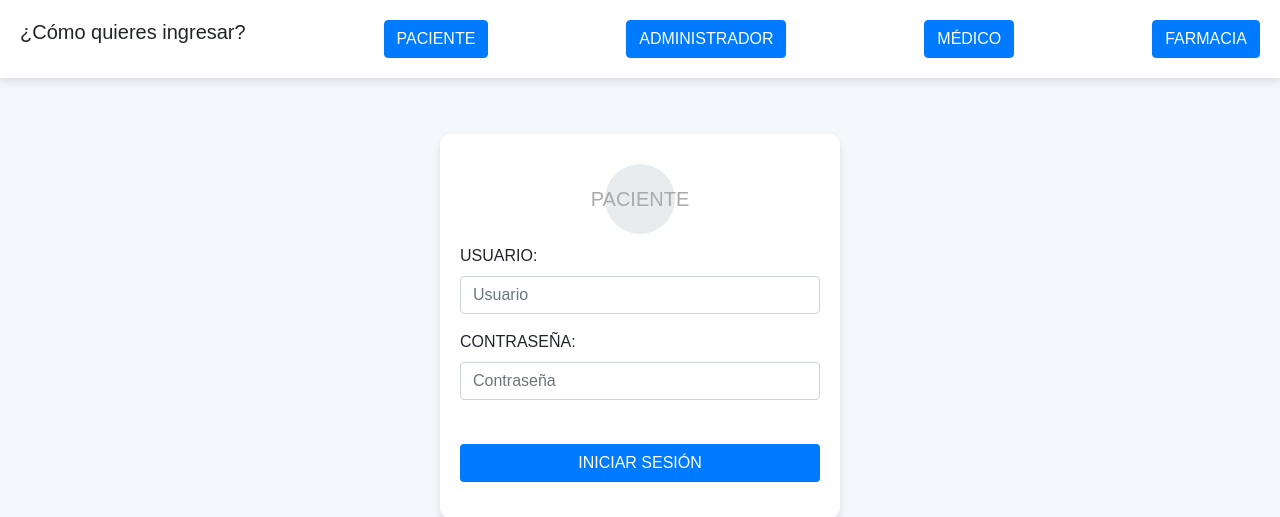
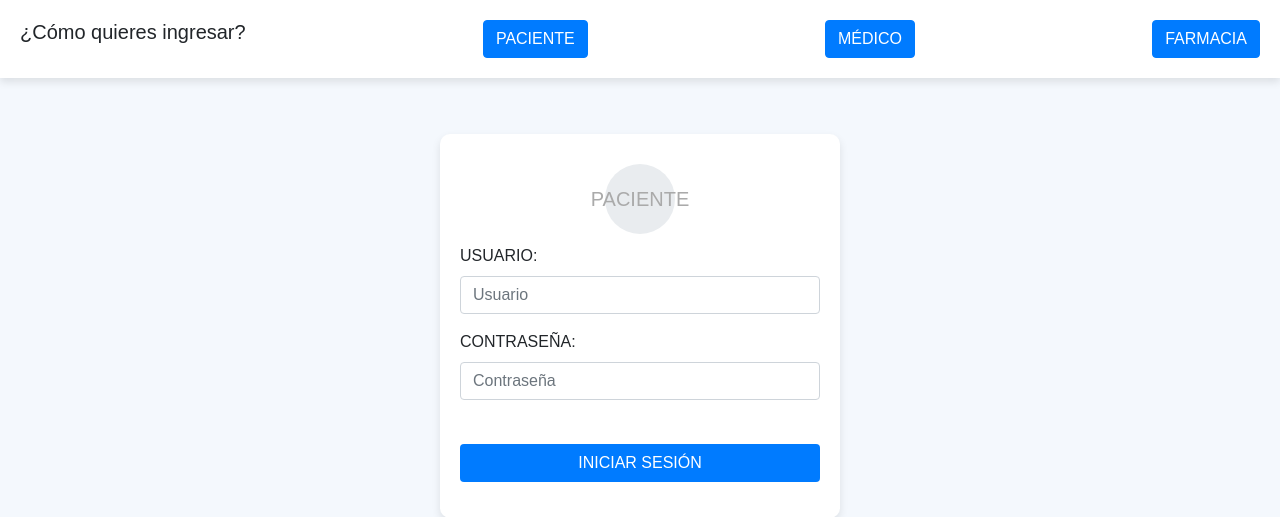
Before and after one commit to JperezRi03/ProyectoDeG, a Flask app: page / in a window 1280 px wide. Shown: the top 517 px of the page. Run offline with Flask 3, Linux system fonts and the light colour scheme; some libraries are stand-ins or nearby versions.

```diff
--- a/templates/indexAdministrador.html
+++ b/templates/indexAdministrador.html
@@ -11,7 +11,7 @@
     <div class="header-buttons">
         <h5>¿Cómo quieres ingresar?</h5>
         <a class="btn btn-primary" href="{{ url_for('paciente_index') }}">PACIENTE</a>
-        <a class="btn btn-primary" href="{{ url_for('administrador_index') }}">ADMINISTRADOR</a>
+
         <a class="btn btn-primary" href="{{ url_for('medico_index') }}">MÉDICO</a>
         <a class="btn btn-primary" href="{{ url_for('farmacia_index') }}">FARMACIA</a>
     </div>
--- a/templates/indexFarmacia.html
+++ b/templates/indexFarmacia.html
@@ -11,7 +11,7 @@
     <div class="header-buttons">
         <h5>¿Cómo quieres ingresar?</h5>
         <a class="btn btn-primary" href="{{ url_for('paciente_index') }}">PACIENTE</a>
-        <a class="btn btn-primary" href="{{ url_for('administrador_index') }}">ADMINISTRADOR</a>
+
         <a class="btn btn-primary" href="{{ url_for('medico_index') }}">MÉDICO</a>
         <a class="btn btn-primary" href="{{ url_for('farmacia_index') }}">FARMACIA</a>
     </div>
--- a/templates/indexMédico.html
+++ b/templates/indexMédico.html
@@ -11,7 +11,6 @@
     <div class="header-buttons">
         <h5>¿Cómo quieres ingresar?</h5>
         <a class="btn btn-primary" href="{{ url_for('paciente_index') }}">PACIENTE</a>
-        <a class="btn btn-primary" href="{{ url_for('administrador_index') }}">ADMINISTRADOR</a>
         <a class="btn btn-primary" href="{{ url_for('medico_index') }}">MÉDICO</a>
         <a class="btn btn-primary" href="{{ url_for('farmacia_index') }}">FARMACIA</a>
     </div>
--- a/templates/indexPaciente.html
+++ b/templates/indexPaciente.html
@@ -11,7 +11,6 @@
     <div class="header-buttons">
         <h5>¿Cómo quieres ingresar?</h5>
         <a class="btn btn-primary" href="{{ url_for('paciente_index') }}">PACIENTE</a>
-        <a class="btn btn-primary" href="{{ url_for('administrador_index') }}">ADMINISTRADOR</a>
         <a class="btn btn-primary" href="{{ url_for('medico_index') }}">MÉDICO</a>
         <a class="btn btn-primary" href="{{ url_for('farmacia_index') }}">FARMACIA</a>
     </div>
```
Also changed, not shown: routes.py (+8 -6 lines).
